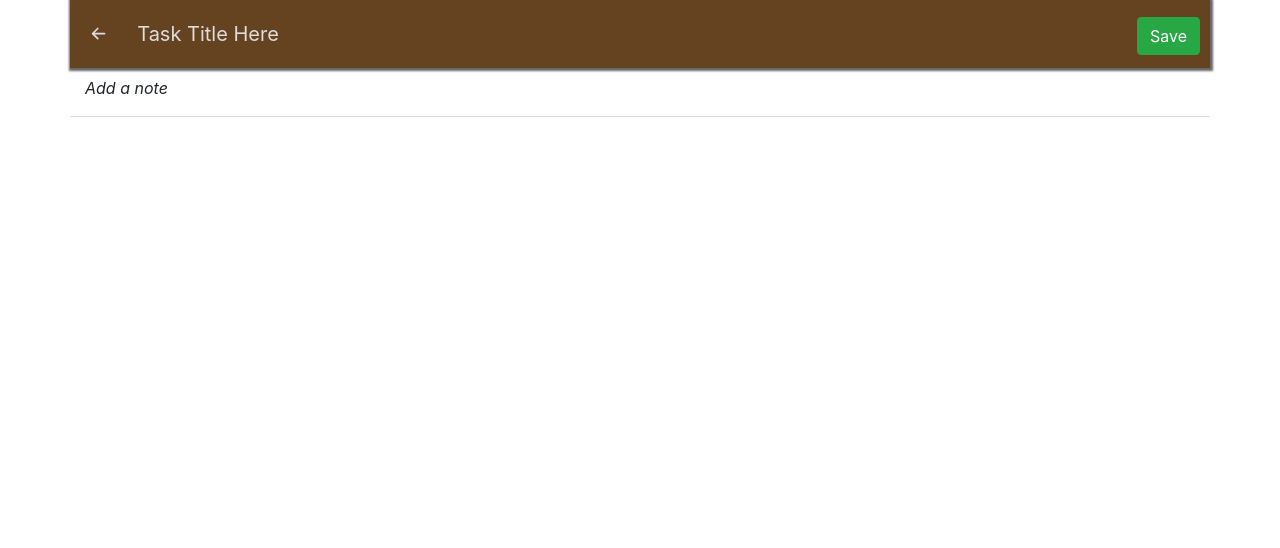
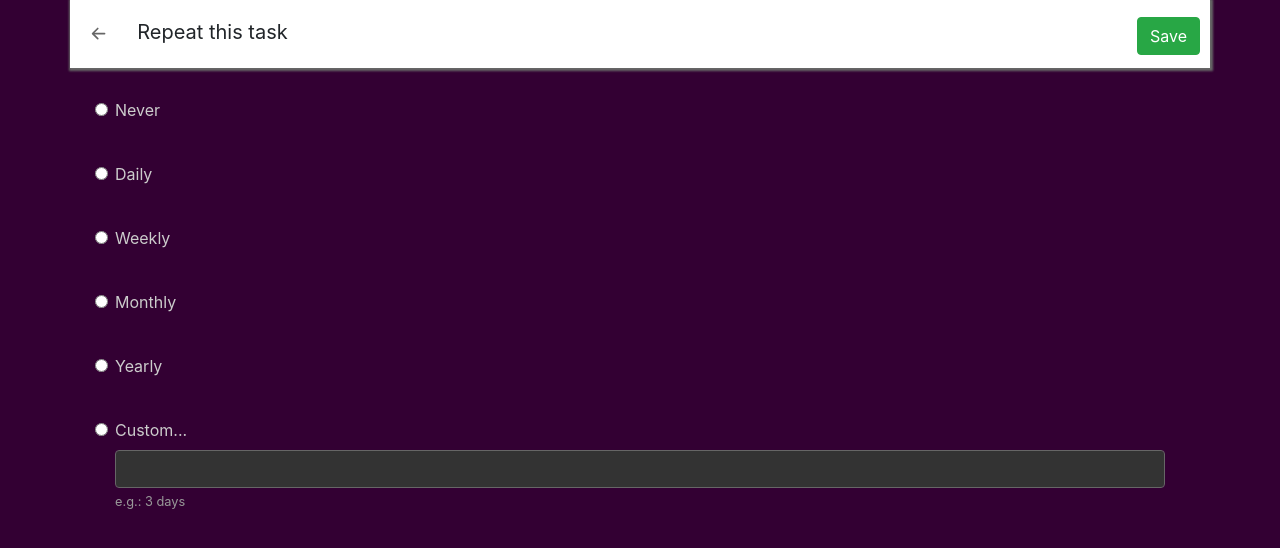
Before and after one commit to cman81/family-to-do, a plain HTML site: page task_respawn.html in a window 1280 px wide. Drawn offline with nearby package versions, Linux system fonts and the light colour scheme.

Commit message:
Render respawn value

```diff
--- a/css/task_respawn.css
+++ b/css/task_respawn.css
@@ -4,9 +4,29 @@
     -moz-box-shadow:    1px 1px 2px 2px #666;  /* Firefox 3.5 - 3.6 */
     box-shadow:         1px 1px 2px 2px #666;  /* Opera 10.5, IE 9, Firefox 4+, Chrome 6+, iOS 5 */
 }
-.top.container .row {
-    background-color: #654321;
+.main.container .row {
+    color: #ccc;
+    padding: 10px;
 }
-.top.container #task-name, .top.container svg {
-    color: #ddd;
+.heading {
+    padding: 10px;
 }
+.top.container .h5 {
+    margin-top: 0.6rem;
+    font-weight: normal;
+}
+.form-check {
+    padding: 1.25rem;
+}
+small#customStringHelp {
+    color: #999;
+}
+input#customString {
+    background-color: #333;
+    color: #6666ff;
+}
+input#customString {
+    background-color: #333;
+    color: #aaa;
+    border-color: #666;
+}
--- a/js/task_respawn.js
+++ b/js/task_respawn.js
@@ -3,8 +3,29 @@ var taskChanges = {};
 
 $(function() {
     loadTask()
+        .then(renderRepeat)
         .then(setupBackButton);
 });
+
+function renderRepeat(result) {
+    if (!localTask.respawn) {
+        $('#never').attr('checked', true);
+        return;
+    }
+
+    const commonValues = ['daily', 'weekly', 'monthly', 'yearly'];
+    for (let key in commonValues) {
+        const value = commonValues[key];
+
+        if (localTask.respawn == value) {
+            $(`#${value}`).attr('checked', true);
+            return;
+        }
+    }
+
+    $('#custom').attr('checked', true);
+    $('#customString').val(localTask.respawn);
+}
 
 function setupBackButton(result) {
     $('.back.icon').on('click', function() {
--- a/task_respawn.html
+++ b/task_respawn.html
@@ -12,6 +12,9 @@
     <link rel="stylesheet" href="css/task_detail.css" />
     <link rel="stylesheet" href="css/task_respawn.css" />
     <link rel="icon" href="data:,">
+    <style>
+        body { background-color: #330033; }
+    </style>
     <title>Respawn task</title>
 </head>
 
@@ -28,11 +31,9 @@
                         clip-rule="evenodd" />
                 </svg>
             </div>
-            <div class="col task-name">
-                <span class="float-left">
-                    <label for="task-name" class="sr-only">Task Title</label>
-                    <input type="text" class="form-control-lg form-control-plaintext" id="task-name"
-                        value="Task Title Here" readonly="readonly" />
+            <div class="col heading">
+                <span class="float-left h5">
+                    Repeat this task
                 </span>
                 <span class="actions float-right">
                     <button type="button" class="btn btn-success" data-operation="updateTask">Save</button>
@@ -42,7 +43,44 @@
     </div>
     <div class="container main">
         <div class="row">
-            <div class="col task-note value" contenteditable><em>Add a note</em></div>
+            <div class="col">
+                <div class="form-check">
+                    <input class="form-check-input" name="respawn" type="radio" value="never" id="never">
+                    <label class="form-check-label" for="never">
+                      Never
+                    </label>
+                </div>
+                <div class="form-check">
+                    <input class="form-check-input" name="respawn" type="radio" value="daily" id="daily">
+                    <label class="form-check-label" for="daily">
+                      Daily
+                    </label>
+                </div>
+                <div class="form-check">
+                    <input class="form-check-input" name="respawn" type="radio" value="weekly" id="weekly">
+                    <label class="form-check-label" for="weekly">
+                      Weekly
+                    </label>
+                </div>
+                <div class="form-check">
+                    <input class="form-check-input" name="respawn" type="radio" value="monthly" id="monthly">
+                    <label class="form-check-label" for="monthly">
+                      Monthly
+                    </label>
+                </div>
+                <div class="form-check">
+                    <input class="form-check-input" name="respawn" type="radio" value="yearly" id="yearly">
+                    <label class="form-check-label" for="yearly">
+                      Yearly
+                    </label>
+                </div>
+                <div class="form-check">
+                    <input class="form-check-input" name="respawn" type="radio" value="custom" id="custom">
+                    <label for="customString">Custom...</label>
+                    <input type="text" class="form-control" id="customString" aria-describedby="customStringHelp">
+                    <small id="customStringHelp" class="form-text">e.g.: 3 days</small>
+                </div>
+            </div>
         </div>
     </div>
 
```
Also changed, not shown: 1 other file.
